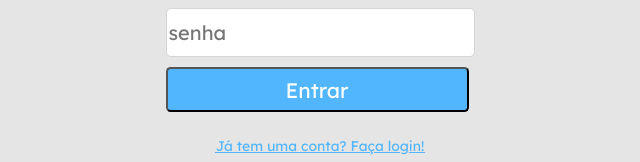
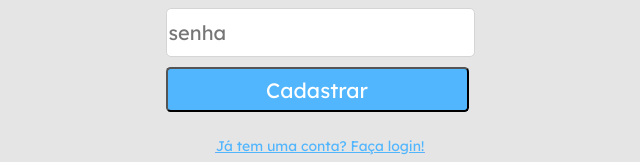
Before and after one commit to Jonas0Dias/TRACKLIST, a React (Create React App) app: page /cadastro in a window 1280 px wide. Shown: the part 513-675 px from the top of the page, without its empty margins (320-960 px from the left). Built offline with nearby package versions, Linux system fonts and the light colour scheme.

Commit message:
ajustes finos de requisitos

```diff
--- a/src/components/Cadastro.js
+++ b/src/components/Cadastro.js
@@ -7,7 +7,7 @@ import { ThreeDots } from "react-loader-spinner"
 export default function Cadastro(props){
     const navigate=useNavigate();
     const [usuario, setUsuario] = React.useState({email:'',name:'',image:'',password:''})
-    const[entrar, setEntrar] = React.useState('Entrar')
+    const[entrar, setEntrar] = React.useState('Cadastrar')
     console.log(usuario)
     return(
         <Home>
@@ -32,9 +32,9 @@ export default function Cadastro(props){
         }).catch(() => {
             alert('Não foi possível cadastrar o usuário.')
             props.setHabilitado(false)
-            setEntrar('Entrar')
+            setEntrar('Cadastrar')
         })
-        }}> {entrar==='Entrar' ? entrar : <ThreeDots
+        }}> {entrar==='Cadastrar' ? entrar : <ThreeDots
         height="80"
         width="80"
         radius="9"
```
